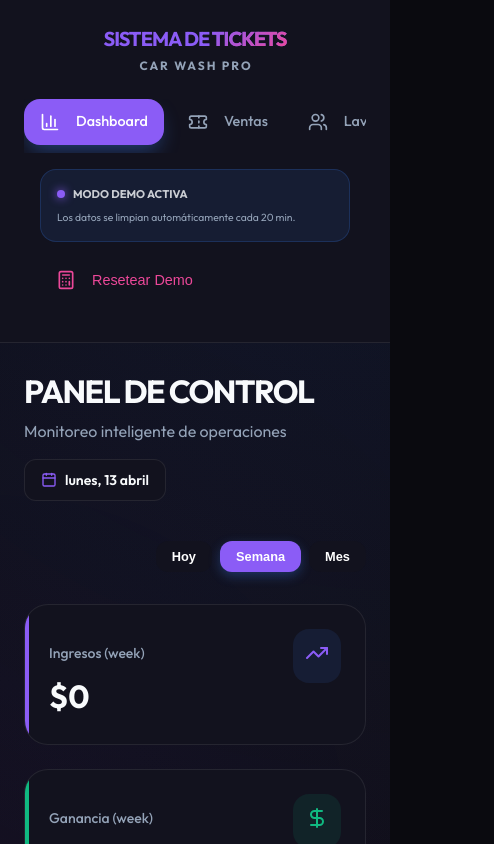
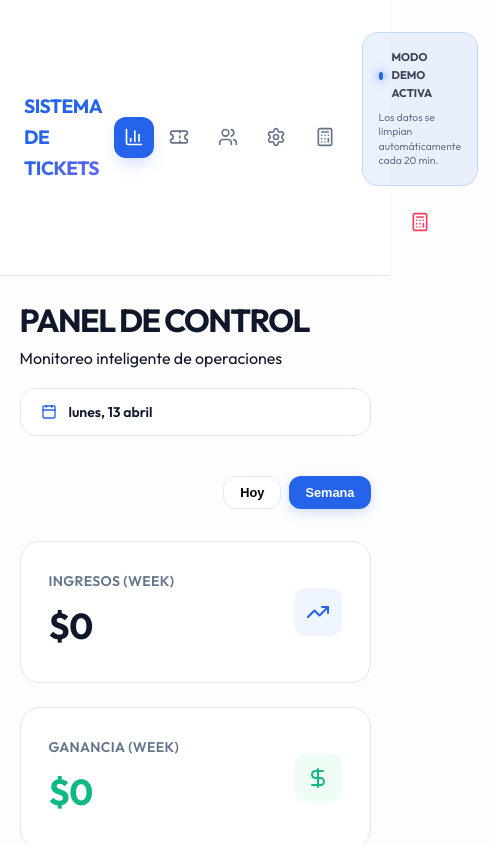
Before and after one commit to moisesx04/sistema-de-lavado, a React (Vite) app: page /dashboard in a window 390 px wide. Shown: the top 844 px of the page, 494 px wide, since content can reach past the window. Built offline with nearby package versions, Linux system fonts and the light colour scheme.

Commit message:
UI Redesign: Light theme, responsive layout, and branding cleanup

```diff
--- a/src/components/DashboardLayout.tsx
+++ b/src/components/DashboardLayout.tsx
@@ -22,9 +22,9 @@ export default function DashboardLayout() {
   return (
     <div className="app-container">
       <aside className="sidebar">
-        <div className="sidebar-logo text-center">
-          <h1 style={{ textAlign: 'center', fontSize: '1.25rem' }}>SISTEMA DE <span className="gradient-text">TICKETS</span></h1>
-          <p style={{ textAlign: 'center', fontSize: '0.75rem', letterSpacing: '2px' }}>CAR WASH PRO</p>
+        <div className="sidebar-logo">
+          <h1>SISTEMA DE <span className="gradient-text">TICKETS</span></h1>
+          <p>GESTIÓN DE LAVADO</p>
         </div>
 
         <nav className="nav-links">
--- a/src/index.css
+++ b/src/index.css
@@ -1,48 +1,48 @@
 @import url('https://fonts.googleapis.com/css2?family=Outfit:wght@300;400;500;600;700&display=swap');
 
 :root {
-  --primary: #8b5cf6; /* Electric Purple */
-  --primary-hover: #7c3aed;
-  --secondary: #8b5cf6;
-  --accent: #ec4899; /* Vibrant Pink */
-  --background: #0a0a0f;
-  --surface: #12121e;
-  --surface-hover: #1b1b2f;
-  --text: #f8fafc;
-  --text-muted: #94a3b8;
-  --border: rgba(255, 255, 255, 0.08);
-  --card-bg: rgba(15, 23, 42, 0.7);
+  --primary: #2563eb; /* Royal Blue */
+  --primary-hover: #1d4ed8;
+  --secondary: #6366f1;
+  --accent: #f43f5e;
+  --background: #fdfdfd;
+  --surface: #ffffff;
+  --surface-hover: #f8fafc;
+  --text: #0f172a;
+  --text-muted: #64748b;
+  --border: #e2e8f0;
+  --card-bg: #ffffff;
   --success: #10b981;
   --error: #ef4444;
-  --glass: rgba(18, 18, 30, 0.7);
+  --glass: rgba(255, 255, 255, 0.9);
+
+  --spacing-container: clamp(1rem, 5vw, 3rem);
+  --max-content-width: 1400px;
 
   font-family: 'Outfit', sans-serif;
-  line-height: 1.5;
+  line-height: 1.6;
   font-weight: 400;
 
-  color-scheme: dark;
   color: var(--text);
   background-color: var(--background);
 
   font-synthesis: none;
   text-rendering: optimizeLegibility;
-  -webkit-font-smoothing: antialiased;
+  -webkit-antialiased: true;
   -moz-osx-font-smoothing: grayscale;
 }
 
 * {
   box-sizing: border-box;
+  margin: 0;
+  padding: 0;
 }
 
 body {
-  margin: 0;
-  display: flex;
   min-width: 320px;
   min-height: 100vh;
-  background: radial-gradient(circle at top right, rgba(59, 130, 246, 0.1), transparent),
-              radial-gradient(circle at bottom left, rgba(139, 92, 246, 0.08), transparent),
-              var(--background);
-  background-attachment: fixed;
+  background: var(--background);
+  color: var(--text);
 }
 
 #root {
@@ -54,14 +54,16 @@ body {
   display: flex;
   min-height: 100vh;
   width: 100%;
+  position: relative;
 }
 
 .main-content {
   flex: 1;
-  padding: 2rem;
-  max-width: 1400px;
+  padding: var(--spacing-container);
+  max-width: var(--max-content-width);
   margin: 0 auto;
   width: 100%;
+  animation: fadeIn 0.5s ease-out;
 }
 
 /* Sidebar Styling */
@@ -71,47 +73,47 @@ body {
   border-right: 1px solid var(--border);
   display: flex;
   flex-direction: column;
-  padding: 2rem;
+  padding: 2.5rem 1.5rem;
   position: sticky;
   top: 0;
   height: 100vh;
   z-index: 100;
+  transition: all 0.3s ease;
 }
 
 .sidebar-logo {
   margin-bottom: 3rem;
+  padding: 0 0.5rem;
 }
 
 .sidebar-logo h1 {
-  font-size: 1.75rem;
+  font-size: 1.5rem;
   font-weight: 900;
-  letter-spacing: -1px;
+  letter-spacing: -0.5px;
   margin: 0;
-  background: linear-gradient(135deg, var(--primary), var(--secondary));
-  -webkit-background-clip: text;
-  -webkit-text-fill-color: transparent;
+  color: var(--primary);
 }
 
 .gradient-text {
-  background: linear-gradient(135deg, var(--primary), var(--accent));
+  background: linear-gradient(135deg, var(--primary), var(--secondary));
   -webkit-background-clip: text;
   -webkit-text-fill-color: transparent;
   background-clip: text;
 }
 
 .sidebar-logo p {
-  font-size: 0.7rem;
+  font-size: 0.65rem;
   font-weight: 700;
-  letter-spacing: 0.2rem;
+  letter-spacing: 0.15rem;
   text-transform: uppercase;
   color: var(--text-muted);
-  margin: 0.2rem 0 0 2px;
+  margin-top: 0.25rem;
 }
 
 .nav-links {
   display: flex;
   flex-direction: column;
-  gap: 0.5rem;
+  gap: 0.4rem;
   flex: 1;
 }
 
@@ -119,55 +121,57 @@ body {
   display: flex;
   align-items: center;
   gap: 1rem;
-  padding: 1rem 1.25rem;
-  border-radius: 1rem;
+  padding: 0.85rem 1rem;
+  border-radius: 0.75rem;
   color: var(--text-muted);
   text-decoration: none;
-  transition: all 0.2s ease;
+  transition: all 0.2s cubic-bezier(0.4, 0, 0.2, 1);
   background: transparent;
   border: none;
   cursor: pointer;
   width: 100%;
-  font-size: 1rem;
+  font-size: 0.95rem;
   font-weight: 500;
 }
 
 .nav-item:hover {
   background: var(--surface-hover);
   color: var(--text);
+  transform: translateX(4px);
 }
 
 .nav-item.active {
   background: var(--primary);
   color: white;
-  box-shadow: 0 10px 20px -5px rgba(59, 130, 246, 0.4);
+  box-shadow: 0 8px 16px -4px rgba(37, 99, 235, 0.25);
+  transform: translateX(4px);
 }
 
 /* Glass & Cards */
 .glass {
   background: var(--card-bg);
-  backdrop-filter: blur(12px);
-  -webkit-backdrop-filter: blur(12px);
-  border: 1px solid rgba(255, 255, 255, 0.08);
-  border-radius: 1.5rem;
+  border: 1px solid var(--border);
+  border-radius: 1.25rem;
 }
 
 .card {
-  padding: 2rem;
-  border-radius: 1.5rem;
+  padding: clamp(1.25rem, 3vw, 2rem);
+  border-radius: 1.25rem;
   background: var(--surface);
   border: 1px solid var(--border);
-  transition: transform 0.2s ease, border-color 0.2s ease;
+  transition: all 0.3s ease;
+  box-shadow: 0 1px 3px rgba(0,0,0,0.02);
 }
 
 .card:hover {
-  border-color: rgba(59, 130, 246, 0.3);
+  border-color: var(--primary);
+  box-shadow: 0 10px 25px -5px rgba(0,0,0,0.05);
 }
 
 /* Stats Dashboard */
 .stats-grid {
   display: grid;
-  grid-template-columns: repeat(3, 1fr);
+  grid-template-columns: repeat(auto-fit, minmax(300px, 1fr));
   gap: 1.5rem;
   margin-bottom: 2.5rem;
 }
@@ -175,137 +179,129 @@ body {
 .stat-card {
   display: flex;
   justify-content: space-between;
-  align-items: flex-start;
-  padding: 1.5rem;
-  position: relative;
-  overflow: hidden;
+  align-items: center;
+  padding: 1.75rem;
 }
-
-.stat-card::after {
-  content: '';
-  position: absolute;
-  top: 0;
-  left: 0;
-  bottom: 0;
-  width: 4px;
-}
-
-.stat-blue::after { background: var(--primary); }
-.stat-green::after { background: var(--success); }
-.stat-rose::after { background: var(--accent); }
 
 .stat-label {
   color: var(--text-muted);
   font-size: 0.875rem;
-  font-weight: 500;
-  margin-bottom: 0.5rem;
+  font-weight: 600;
+  margin-bottom: 0.25rem;
+  text-transform: uppercase;
+  letter-spacing: 0.025em;
 }
 
 .stat-value {
-  font-size: 2rem;
+  font-size: 2.25rem;
   font-weight: 800;
   margin: 0;
+  letter-spacing: -1px;
 }
 
 .stat-icon {
-  padding: 0.75rem;
-  border-radius: 1rem;
+  width: 48px;
+  height: 48px;
+  display: flex;
+  align-items: center;
+  justify-content: center;
+  border-radius: 12px;
 }
 
-.bg-blue-light { background: rgba(59, 130, 246, 0.1); color: var(--primary); }
-.bg-green-light { background: rgba(16, 185, 129, 0.1); color: var(--success); }
-.bg-rose-light { background: rgba(244, 63, 94, 0.1); color: var(--accent); }
+.bg-blue-light { background: #eff6ff; color: #2563eb; }
+.bg-green-light { background: #f0fdf4; color: #10b981; }
+.bg-rose-light { background: #fff1f2; color: #f43f5e; }
 
 /* Tables */
 .table-container {
   overflow-x: auto;
   width: 100%;
+  margin-top: 1rem;
 }
 
 table {
   width: 100%;
-  border-collapse: collapse;
+  border-collapse: separate;
+  border-spacing: 0;
 }
 
 th {
   text-align: left;
-  font-size: 0.875rem;
+  font-size: 0.8rem;
   color: var(--text-muted);
-  font-weight: 500;
-  padding-bottom: 1rem;
-  border-bottom: 1px solid var(--border);
+  font-weight: 700;
+  padding: 1rem;
+  text-transform: uppercase;
+  letter-spacing: 0.05em;
+  border-bottom: 2px solid var(--surface-hover);
 }
 
 td {
-  padding: 1.25rem 0;
+  padding: 1.25rem 1rem;
   font-size: 0.95rem;
-}
-
-tr:not(:last-child) td {
-  border-bottom: 1px solid var(--border);
+  border-bottom: 1px solid var(--surface-hover);
 }
 
 .badge {
   padding: 0.35rem 0.75rem;
-  border-radius: 0.75rem;
-  font-size: 0.75rem;
-  font-weight: 600;
+  border-radius: 2rem;
+  font-size: 0.7rem;
+  font-weight: 700;
+  text-transform: uppercase;
 }
 
-.badge-blue { background: rgba(59, 130, 246, 0.1); color: var(--primary); }
-.badge-purple { background: rgba(139, 92, 246, 0.1); color: var(--secondary); }
+.badge-blue { background: #eff6ff; color: #2563eb; }
+.badge-purple { background: #f5f3ff; color: #6366f1; }
 
 /* Buttons & Inputs */
 .btn {
-  padding: 0.8rem 1.5rem;
+  padding: 0.75rem 1.5rem;
   border-radius: 0.75rem;
   font-weight: 600;
   cursor: pointer;
   transition: all 0.2s ease;
-  border: none;
-  font-size: 0.95rem;
+  border: 1px solid var(--border);
+  font-size: 0.9rem;
+  display: inline-flex;
+  align-items: center;
+  justify-content: center;
+  gap: 0.5rem;
 }
 
 .btn-primary {
   background: var(--primary);
   color: white;
-  box-shadow: 0 4px 12px rgba(59, 130, 246, 0.3);
+  border: none;
+  box-shadow: 0 4px 12px rgba(37, 99, 235, 0.2);
 }
 
 .btn-primary:hover {
   background: var(--primary-hover);
-  transform: translateY(-2px);
+  transform: translateY(-1px);
+  box-shadow: 0 6px 15px rgba(37, 99, 235, 0.3);
 }
 
-.input {
+.input, .select {
   background: var(--surface);
   border: 1px solid var(--border);
   border-radius: 0.75rem;
-  padding: 0.8rem 1rem;
+  padding: 0.75rem 1rem;
   color: var(--text);
   width: 100%;
   outline: none;
-  transition: border-color 0.2s ease;
+  transition: all 0.2s ease;
+  font-size: 0.95rem;
 }
 
-.input:focus {
+.input:focus, .select:focus {
   border-color: var(--primary);
-}
-
-.select {
-  background: var(--surface);
-  border: 1px solid var(--border);
-  border-radius: 0.75rem;
-  padding: 0.8rem 1rem;
-  color: var(--text);
-  width: 100%;
-  outline: none;
+  box-shadow: 0 0 0 3px rgba(37, 99, 235, 0.1);
 }
 
 /* Vehicle Selector */
 .vehicle-grid {
   display: grid;
-  grid-template-columns: 1fr 1fr;
+  grid-template-columns: repeat(auto-fit, minmax(140px, 1fr));
   gap: 1rem;
 }
 
@@ -313,125 +309,96 @@ tr:not(:last-child) td {
   display: flex;
   flex-direction: column;
   align-items: center;
-  gap: 0.5rem;
+  justify-content: center;
+  gap: 0.75rem;
   padding: 1.5rem;
   border-radius: 1.25rem;
   border: 1px solid var(--border);
-  background: transparent;
+  background: var(--surface);
   cursor: pointer;
   transition: all 0.2s ease;
 }
 
-.vehicle-btn span:first-of-type {
-  font-weight: 700;
-  font-size: 1.1rem;
-}
-
-.vehicle-btn span:last-of-type {
-  font-size: 0.75rem;
-  color: var(--text-muted);
+.vehicle-btn:hover {
+  border-color: var(--primary);
+  background: var(--surface-hover);
 }
 
 .vehicle-btn.active {
   border-color: var(--primary);
-  background: rgba(59, 130, 246, 0.05);
-  box-shadow: 0 0 20px rgba(59, 130, 246, 0.1);
+  background: #eff6ff;
+  box-shadow: 0 0 0 3px rgba(37, 99, 235, 0.1);
 }
 
-.vehicle-btn.active svg {
-  color: var(--primary);
-}
-
-/* Responsive */
-@media (max-width: 1024px) {
-  .sidebar {
-    width: 240px;
-  }
-}
-
-@media (max-width: 768px) {
-  .app-container {
-    flex-direction: column;
-  }
-
-  .sidebar {
-    width: 100%;
-    height: auto;
-    position: static;
-    padding: 1.5rem;
-    border-right: none;
-    border-bottom: 1px solid var(--border);
-  }
-
-  .sidebar-logo {
-    margin-bottom: 1.5rem;
-    text-align: center;
-  }
-
-  .nav-links {
-    flex-direction: row;
-    overflow-x: auto;
-    padding-bottom: 0.5rem;
-    gap: 0.5rem;
-  }
-
-  .nav-item {
-    white-space: nowrap;
-    padding: 0.75rem 1rem;
-    font-size: 0.9rem;
-  }
-
-  .stats-grid {
-    grid-template-columns: 1fr;
-  }
-
-  .main-content {
-    padding: 1.5rem;
-  }
-
-  .header-content {
-    flex-direction: column;
-    align-items: flex-start !important;
-    gap: 1rem;
-  }
-}
-
+/* Header */
 .header-content {
   display: flex;
   justify-content: space-between;
   align-items: center;
   margin-bottom: 2.5rem;
+  gap: 1rem;
 }
 
 .header-content h2 {
-  font-size: 2.25rem;
+  font-size: clamp(1.5rem, 4vw, 2.25rem);
   font-weight: 800;
   margin: 0;
-  text-transform: capitalize;
-}
-
-.header-content p {
-  color: var(--text-muted);
-  margin: 0.25rem 0 0 0;
+  letter-spacing: -0.025em;
 }
 
 .date-badge {
   display: flex;
   align-items: center;
-  gap: 0.5rem;
+  gap: 0.75rem;
   background: var(--surface);
-  padding: 0.6rem 1rem;
-  border-radius: 0.75rem;
+  padding: 0.75rem 1.25rem;
+  border-radius: 1rem;
   border: 1px solid var(--border);
   font-size: 0.875rem;
   font-weight: 600;
+  white-space: nowrap;
+}
+
+/* Responsive */
+@media (max-width: 1024px) {
+  .sidebar { width: 80px; padding: 2.5rem 0.75rem; }
+  .sidebar-logo h1, .sidebar-logo p, .nav-item span { display: none; }
+  .nav-item { justify-content: center; padding: 0.85rem; }
+}
+
+@media (max-width: 768px) {
+  .app-container { flex-direction: column; }
+
+  .sidebar {
+    width: 100%;
+    height: auto;
+    position: sticky;
+    top: 0;
+    padding: 1rem;
+    flex-direction: row;
+    align-items: center;
+    justify-content: space-between;
+    border-right: none;
+    border-bottom: 1px solid var(--border);
+  }
+
+  .sidebar-logo { margin: 0; display: block !important; }
+  .sidebar-logo h1 { display: block; font-size: 1.2rem; }
+  .sidebar-logo p { display: none; }
+
+  .nav-links {
+    flex-direction: row;
+    gap: 0.5rem;
+    margin: 0;
+  }
+
+  .nav-item { padding: 0.65rem; }
+
+  .header-content { flex-direction: column; align-items: flex-start; }
+  .date-badge { width: 100%; }
 }
 
 @keyframes fadeIn {
   from { opacity: 0; transform: translateY(10px); }
   to { opacity: 1; transform: translateY(0); }
 }
-
-.animate-fade-in {
-  animation: fadeIn 0.4s ease forwards;
-}
--- a/src/pages/Landing.tsx
+++ b/src/pages/Landing.tsx
@@ -21,7 +21,7 @@ export default function Landing() {
               Next-Gen Management for Car Wash
             </span>
             <h1 style={{ fontSize: 'clamp(3rem, 10vw, 5rem)', fontWeight: '900', letterSpacing: '-0.05em', lineHeight: 1, margin: '1.5rem 0' }}>
-              WashFlow <span className="gradient-text">Pro</span>
+              Lavado <span className="gradient-text">Inteligente</span>
             </h1>
             <p style={{ fontSize: '1.25rem', color: 'var(--text-muted)', maxWidth: '600px', margin: '0 auto 2.5rem' }}>
               Optimiza tu nómina, gestiona servicios dinámicos y visualiza tus ganancias en tiempo real con la plataforma de car wash más potente del mercado.
@@ -51,7 +51,7 @@ export default function Landing() {
               { icon: <BarChart3 size={32} />, title: "Análisis en Vivo", desc: "Gráficos interactivos de ingresos diarios, semanales y mensuales para decisiones basadas en datos." },
               { icon: <Shield size={32} />, title: "Control de Nómina", desc: "Cálculo preciso de comisiones por cada lavador basado en servicios realizados." },
               { icon: <Zap size={32} />, title: "Servicios Dinámicos", desc: "Configura infinitos tipos de lavados, detallado y tratamientos de pintura con un clic." },
-              { icon: <Sparkles size={32} />, title: "Tickets Pro", desc: "Simulación de impresión térmica y compartir vía WhatsApp para un servicio de lujo." },
+              { icon: <Sparkles size={32} />, title: "Tickets Digitales", desc: "Simulación de impresión térmica y compartir vía WhatsApp para un servicio moderno." },
             ].map((feature, i) => (
               <motion.div
                 key={i}
@@ -74,7 +74,7 @@ export default function Landing() {
 
       {/* Footer */}
       <footer style={{ padding: '4rem 2rem', textAlign: 'center', borderTop: '1px solid var(--border)' }}>
-        <p style={{ opacity: 0.5, fontSize: '0.875rem' }}>© 2026 WashFlow Pro. Diseñado para la Excelencia Operativa.</p>
+        <p style={{ opacity: 0.5, fontSize: '0.875rem' }}>© 2026 Car Wash Sistema. Diseñado para la Excelencia Operativa.</p>
       </footer>
     </div>
   );
--- a/src/pages/Reports.tsx
+++ b/src/pages/Reports.tsx
@@ -59,7 +59,7 @@ export default function Reports() {
   const printWasherReport = (washerData: any) => {
     const doc = new jsPDF() as any;
     doc.setFontSize(18);
-    doc.text('WASHFLOW PRO - COMPROBANTE DE PAGO', 14, 20);
+    doc.text('COMPROBANTE DE PAGO', 14, 20);
     doc.setFontSize(12);
     doc.text(`Lavador: ${washerData.name.toUpperCase()}`, 14, 30);
     doc.text(`Periodo: ${timeFilter.toUpperCase()} (${format(range.start, 'dd/MM')} al ${format(range.end, 'dd/MM')})`, 14, 37);
@@ -74,7 +74,7 @@ export default function Reports() {
       body: tableBody,
       startY: 45,
       theme: 'striped',
-      headStyles: { fillColor: [59, 130, 246] }
+      headStyles: { fillColor: [37, 99, 235] }
     });
 
     const finalY = (doc as any).lastAutoTable.finalY + 10;
@@ -87,14 +87,14 @@ export default function Reports() {
   return (
     <div className="animate-fade-in">
       <div style={{ display: 'flex', justifyContent: 'flex-end', marginBottom: '2rem', gap: '0.5rem' }}>
-        {(['day', 'week', 'month'] as const).map(f => (
+        {(['day', 'week'] as const).map(f => (
           <button
             key={f}
             onClick={() => setTimeFilter(f)}
             className={`btn ${timeFilter === f ? 'btn-primary' : ''}`}
             style={{ padding: '0.5rem 1rem', fontSize: '0.8rem', background: timeFilter === f ? '' : 'var(--surface)' }}
           >
-            {f === 'day' ? 'Hoy' : f === 'week' ? 'Semana' : 'Mes'}
+            {f === 'day' ? 'Hoy' : 'Semana'}
           </button>
         ))}
       </div>
--- a/src/pages/Stats.tsx
+++ b/src/pages/Stats.tsx
@@ -55,14 +55,14 @@ export default function Stats() {
   return (
     <div className="animate-fade-in">
       <div style={{ display: 'flex', justifyContent: 'flex-end', marginBottom: '2rem', gap: '0.5rem' }}>
-        {(['day', 'week', 'month'] as const).map(range => (
+        {(['day', 'week'] as const).map(range => (
           <button
             key={range}
             onClick={() => setTimeRange(range)}
             className={`btn ${timeRange === range ? 'btn-primary' : ''}`}
             style={{ padding: '0.5rem 1rem', fontSize: '0.8rem', background: timeRange === range ? '' : 'var(--surface)' }}
           >
-            {range === 'day' ? 'Hoy' : range === 'week' ? 'Semana' : 'Mes'}
+            {range === 'day' ? 'Hoy' : 'Semana'}
           </button>
         ))}
       </div>
--- a/src/pages/Tickets.tsx
+++ b/src/pages/Tickets.tsx
@@ -68,7 +68,7 @@ export default function Tickets() {
   const sendWhatsApp = (type: 'client' | 'washer') => {
     const isClient = type === 'client';
     const text = isClient
-      ? `*🧾 WASHFLOW PRO - RECIBO CLIENTE*
+      ? `*🧾 COMPROBANTE DE PAGO*
 -----------------------------------
 🏷️ *Ticket:* #${lastTicket.id.slice(0, 8).toUpperCase()}
 📅 *Fecha:* ${format(lastTicket.timestamp, 'dd/MM/yyyy HH:mm')}
@@ -79,7 +79,7 @@ export default function Tickets() {
 💰 *TOTAL A PAGAR:* $${lastTicket.clientPrice.toLocaleString()}.00
 -----------------------------------
 *¡Gracias por su preferencia!*`
-      : `*🔌 WASHFLOW PRO - VALE LAVADOR*
+      : `*🔌 VALE DE PAGO LAVADOR*
 -----------------------------------
 🆔 *ID Lavador:* #${lastTicket.washerId.slice(0, 5).toUpperCase()}
 👷 *Lavador:* ${lastTicket.washerName.toUpperCase()}
@@ -197,7 +197,7 @@ _Conserva este ticket para tu liquidación diaria_`;
               <div style={{ display: 'flex', flexDirection: 'column', gap: '1.5rem' }}>
                 <div style={{ textAlign: 'center', background: 'rgba(59, 130, 246, 0.1)', color: 'var(--primary)', padding: '0.5rem', borderRadius: '0.5rem', fontSize: '0.75rem', fontWeight: '800' }}>COPIA PARA CLIENTE</div>
                 <div ref={clientTicketRef} style={{ background: 'white', color: 'black', padding: '2rem', borderRadius: '0.5rem', fontFamily: 'monospace', boxShadow: '0 10px 25px rgba(0,0,0,0.3)' }}>
-                  <h3>WASHFLOW PRO</h3>
+                  <h3>COMPROBANTE CLIENTE</h3>
                   <p>Santo Domingo, RD</p>
                   <div className="divider"></div>
                   <div className="row"><span>Ticket:</span> <b>#{lastTicket.id.slice(0, 8).toUpperCase()}</b></div>
@@ -218,7 +218,7 @@ _Conserva este ticket para tu liquidación diaria_`;
                 <div style={{ textAlign: 'center', background: 'rgba(244, 63, 94, 0.1)', color: 'var(--accent)', padding: '0.5rem', borderRadius: '0.5rem', fontSize: '0.75rem', fontWeight: '800' }}>COPIA PARA LAVADOR</div>
                 <div ref={washerTicketRef} style={{ background: 'white', color: 'black', padding: '2rem', borderRadius: '0.5rem', fontFamily: 'monospace', boxShadow: '0 10px 25px rgba(0,0,0,0.3)' }}>
                   <h3>VALE DE PAGO</h3>
-                  <p>WASHFLOW PRO INTERNAL</p>
+                  <p>SISTEMA DE TICKETS INTERNAL</p>
                   <div className="divider"></div>
                   <div className="row"><span>ID Lavador:</span> <b>#{lastTicket.washerId.slice(0, 5).toUpperCase()}</b></div>
                   <div className="row"><span>Lavador:</span> <b>{lastTicket.washerName.toUpperCase()}</b></div>
```
